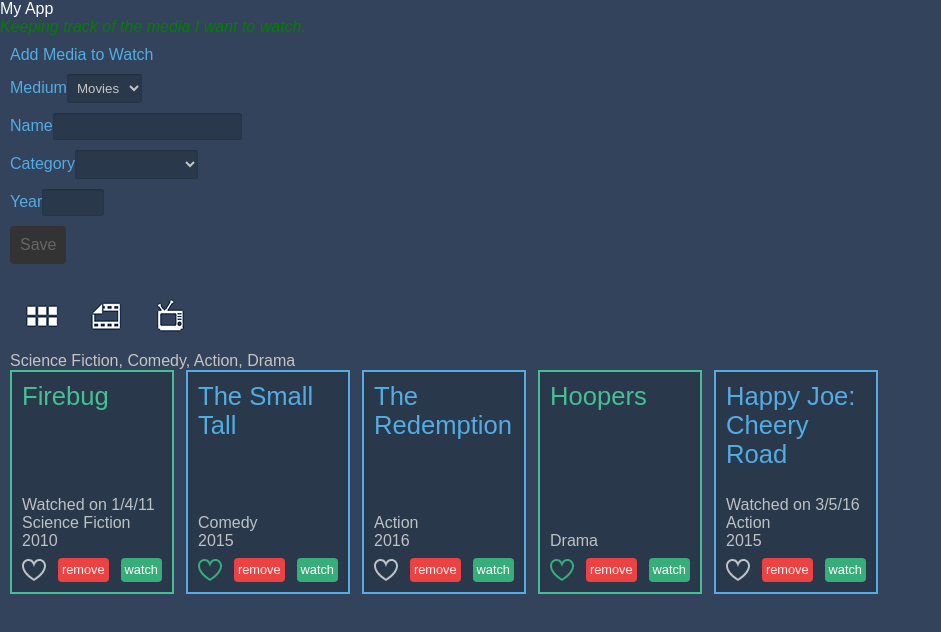
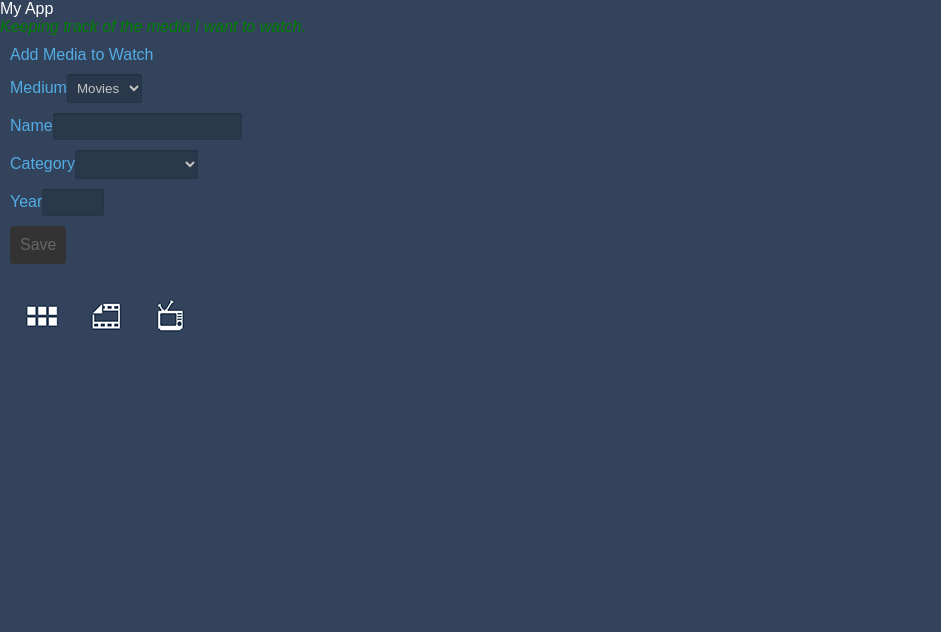
Before and after one commit to lwrainbow/media-list-angular-application, an Angular app: page / in a window 1280 px wide. Shown: the top 632 px of the page, without its empty margins (0-941 px from the left). Built offline with nearby package versions, Linux system fonts and the light colour scheme.

Commit message:
use mock back end to make http call for get, add and delete media items

```diff
--- a/src/app/app.module.ts
+++ b/src/app/app.module.ts
@@ -1,6 +1,7 @@
 import { NgModule } from '@angular/core'; //NgModule decorator
 import { BrowserModule } from '@angular/platform-browser'; //Contains core directives, pipes, and more for working with the DOM
 import { ReactiveFormsModule } from '@angular/forms';
+import { HttpClientModule, HttpXhrBackend } from '@angular/common/http';
 
 import { AppComponent } from './app.component';
 import { MediaItemComponent } from './media-item.component';
@@ -12,6 +13,8 @@ import { FavoriteDirective } from './favorite.directive';
 import { CategoryListPipe } from './category-list.pipe';
 
 import { lookupListToken, lookupLists } from './providers'
+
+import { MockXHRBackend } from './mock-xhr-backend';
 
 @NgModule({
   // Make components, directives, and pipes available to module that don't come from another module
@@ -26,10 +29,12 @@ import { lookupListToken, lookupLists } from './providers'
   // Bring in other Angular modules
   imports: [
     BrowserModule,
-    ReactiveFormsModule
+    ReactiveFormsModule,
+    HttpClientModule
   ],
   providers: [
-    { provide: lookupListToken, useValue: lookupLists}
+    { provide: lookupListToken, useValue: lookupLists },
+    { provide: HttpXhrBackend, useClass: MockXHRBackend }
   ],
   //Forroot module + will let Angular know which components will be the starting point for the bootstrap process
   bootstrap: [
--- a/src/app/media-item-form.component.ts
+++ b/src/app/media-item-form.component.ts
@@ -48,6 +48,6 @@ export class MediaItemFormComponent implements OnInit{
   }
 
   onSubmit(mediaItem){
-    this.mediaItemService.add(mediaItem);
+    this.mediaItemService.add(mediaItem).subscribe();
   }
 }
--- a/src/app/media-item-list.component.html
+++ b/src/app/media-item-list.component.html
@@ -1,15 +1,16 @@
 <nav>
-  <a>
+  <a (click)="getMediaItems('')">
     <img src="assets/all.png" class="icon" />
   </a>
-  <a>
+  <a (click)="getMediaItems('Movies')">
     <img src="assets/movie.png" class="icon" />
   </a>
-  <a>
+  <a (click)="getMediaItems('Series')">
     <img src="assets/serie.png" class="icon" />
   </a>
 </nav>
-<header>
+<header [ngClass]="{'medium-movies':medium === 'Movies', 'medium-series':medium === 'Series'}">
+  <h2>{{medium}}</h2>
   <div *ngIf="mediaItems">{{ mediaItems | categoryList }}</div>
 </header>
 <section>
--- a/src/app/media-item-list.component.ts
+++ b/src/app/media-item-list.component.ts
@@ -1,5 +1,5 @@
 import { Component, OnInit } from '@angular/core';
-import { MediaItemService } from './media-item.service';
+import { MediaItemService, MediaItem } from './media-item.service';
 
 @Component({
   selector: 'mw-media-item-list',
@@ -8,15 +8,24 @@ import { MediaItemService } from './media-item.service';
 })
 
 export class MediaItemListComponent {
-  mediaItems;
+  medium = '';
+  mediaItems: MediaItem[];
 
   constructor(private mediaItemService: MediaItemService) { }
 
   ngOnInit() {
-    this.mediaItems = this.mediaItemService.get();
+  }
+
+  getMediaItems(medium: string) {
+    this.medium = medium;
+    this.mediaItemService.get(medium).subscribe(mediaItems => {
+      this.mediaItems = mediaItems;
+    });
   }
 
   onMediaItemDelete(mediaItem) {
-    this.mediaItemService.delete(mediaItem);
+    this.mediaItemService.delete(mediaItem).subscribe(() => {
+      this.getMediaItems(this.medium);
+    });
   }
 }
--- a/src/app/media-item.service.ts
+++ b/src/app/media-item.service.ts
@@ -1,67 +1,45 @@
 import { Injectable } from '@angular/core';
+import { HttpClient } from '@angular/common/http';
+import { map } from 'rxjs/operators';
 
 @Injectable({
   providedIn: 'root'
 })
+export class MediaItemService {
+  constructor(private http: HttpClient) {}
 
-export class MediaItemService {
-  mediaItems = [
-    {
-      id: 1,
-      name: 'Firebug',
-      medium: 'Series',
-      category: 'Science Fiction',
-      year: 2010,
-      watchedOn: 1294166565384,
-      isFavorite: false
-    }, {
-      id: 2,
-      name: 'The Small Tall',
-      medium: 'Movies',
-      category: 'Comedy',
-      year: 2015,
-      watchedOn: null,
-      isFavorite: true
-    }, {
-      id: 3,
-      name: 'The Redemption',
-      medium: 'Movies',
-      category: 'Action',
-      year: 2016,
-      watchedOn: null,
-      isFavorite: false
-    }, {
-      id: 4,
-      name: 'Hoopers',
-      medium: 'Series',
-      category: 'Drama',
-      year: null,
-      watchedOn: null,
-      isFavorite: true
-    }, {
-      id: 5,
-      name: 'Happy Joe: Cheery Road',
-      medium: 'Movies',
-      category: 'Action',
-      year: 2015,
-      watchedOn: 1457166565384,
-      isFavorite: false
-    }
-  ]
+  get(medium) {
+    const getOptions = {
+      params: { medium }
+    };
 
-  get() {
-    return this.mediaItems;
+    return this.http.get<MediaItemsResponse>('mediaitems', getOptions)
+      .pipe(
+        map((response: MediaItemsResponse) => {
+        return response.mediaItems;
+        })
+      );
   }
 
-  add(mediaItem) {
-    this.mediaItems.push(mediaItem);
+  add(mediaItem: MediaItem) {
+    return this.http.post('mediaitems', mediaItem);
   }
 
   delete(mediaItem) {
-    const index = this.mediaItems.indexOf(mediaItem);
-
-    if (index >= 0) {
-      this.mediaItems.splice(index, 1);
-    }
+    return this.http.delete(`mediaitems/${mediaItem.id}`)
   }
 }
+
+export interface MediaItem {
+  id: number;
+  name: string;
+  medium: string;
+  category: string;
+  year: number;
+  watchedOn: number;
+  isFavorite: boolean;
+}
+
+interface MediaItemsResponse {
+  mediaItems: MediaItem[];
+}
--- a/src/app/mock-xhr-backend.ts
+++ b/src/app/mock-xhr-backend.ts
@@ -45,7 +45,6 @@ export class MockXHRBackend implements HttpBackend {
       isFavorite: false
     }
   ];
-
 
   handle(request: HttpRequest<any>): Observable<HttpEvent<any>> {
     return new Observable((responseObserver: Observer<HttpResponse<any>>) => {
```
